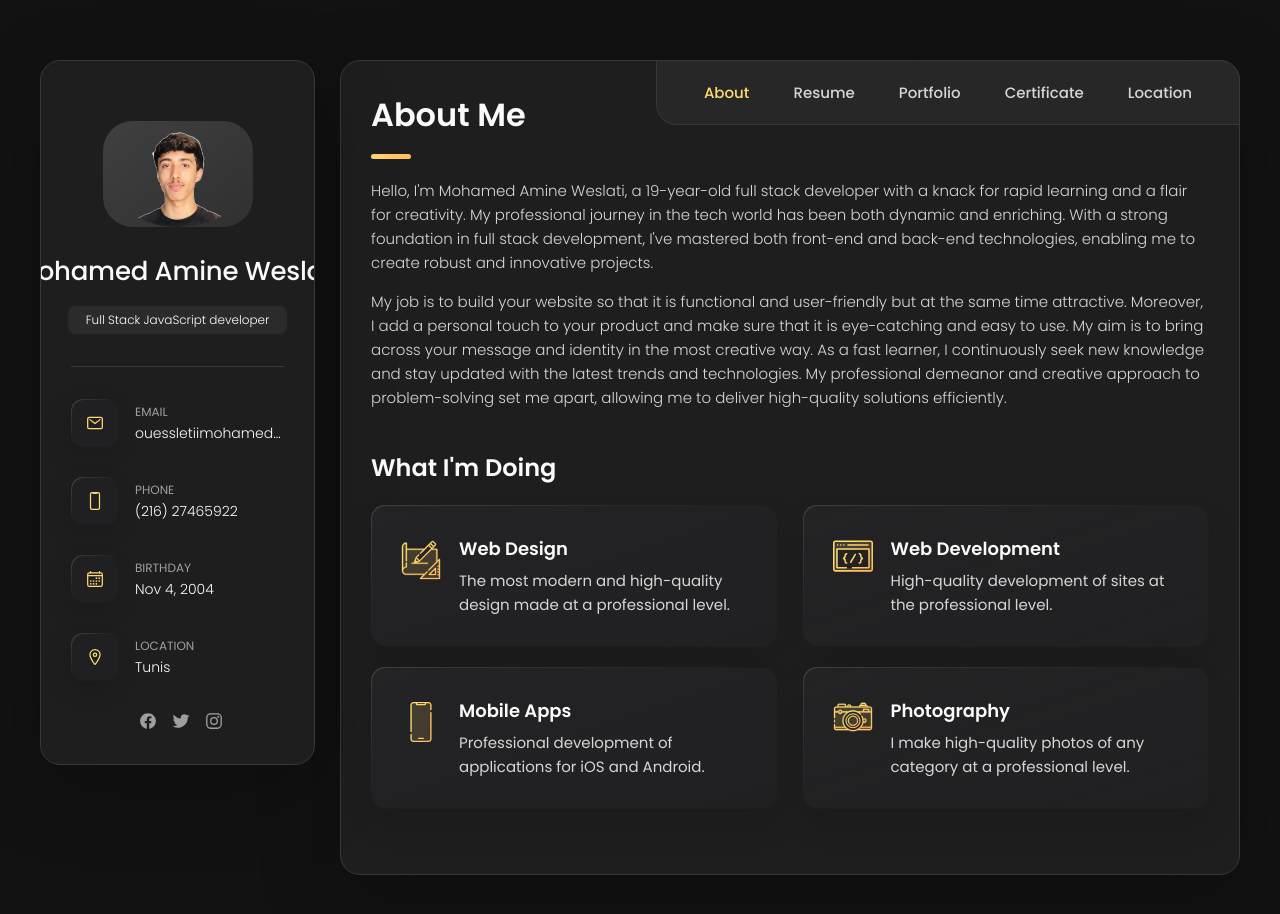
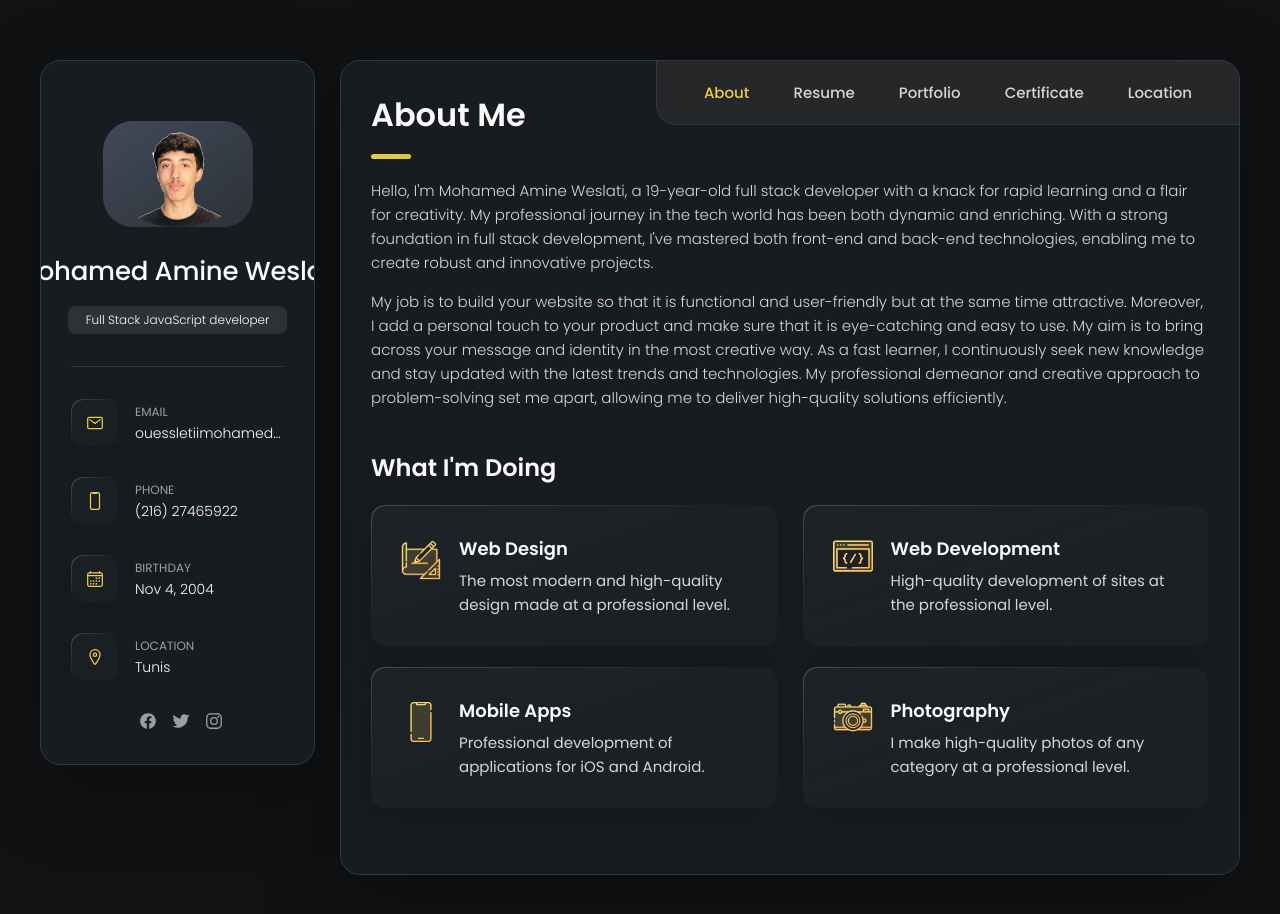
Before and after one commit to MohamedAmineOuessleti/My_Portfolio, a plain HTML site: page index.html in a window 1280 px wide. Drawn offline with nearby package versions, Linux system fonts and the light colour scheme.

Commit message:
change colors

```diff
--- a/assets/css/style.css
+++ b/assets/css/style.css
@@ -22,52 +22,52 @@
    */
 
   /* gradient */
-
   --bg-gradient-onyx: linear-gradient(
     to bottom right,
-    hsl(240, 1%, 25%) 3%,
-    hsl(0, 0%, 19%) 97%
+    hsl(220, 15%, 30%) 3%, /* Slate Gray */
+    hsl(210, 10%, 20%) 97% /* Charcoal Gray */
   );
   --bg-gradient-jet: linear-gradient(
     to bottom right,
-    hsla(240, 1%, 18%, 0.251) 0%,
-    hsla(240, 2%, 11%, 0) 100%
-  ), hsl(240, 2%, 13%);
+    hsla(220, 10%, 18%, 0.251) 0%, /* Transparent Slate Gray */
+    hsla(210, 15%, 10%, 0) 100% /* Transparent Charcoal */
+  ), hsl(210, 15%, 12%); /* Deep Charcoal */
   --bg-gradient-yellow-1: linear-gradient(
     to bottom right,
-    hsl(45, 100%, 71%) 0%,
-    hsla(36, 100%, 69%, 0) 50%
+    hsl(50, 80%, 60%) 0%, /* Soft Gold */
+    hsla(50, 70%, 55%, 0) 50% /* Transparent Soft Gold */
   );
   --bg-gradient-yellow-2: linear-gradient(
     135deg,
-    hsla(45, 100%, 71%, 0.251) 0%,
-    hsla(35, 100%, 68%, 0) 59.86%
-  ), hsl(240, 2%, 13%);
+    hsla(50, 80%, 60%, 0.251) 0%, /* Transparent Soft Gold */
+    hsla(50, 70%, 55%, 0) 59.86% /* More Transparent Soft Gold */
+  ), hsl(210, 15%, 12%); /* Deep Charcoal */
   --border-gradient-onyx: linear-gradient(
     to bottom right,
-    hsl(0, 0%, 25%) 0%,
-    hsla(0, 0%, 25%, 0) 50%
+    hsl(210, 15%, 30%) 0%, /* Slate Gray */
+    hsla(210, 15%, 30%, 0) 50% /* Transparent Slate Gray */
   );
   --text-gradient-yellow: linear-gradient(
     to right,
-    hsl(45, 100%, 72%),
-    hsl(35, 100%, 68%)
+    hsl(50, 80%, 60%), /* Soft Gold */
+    hsl(50, 70%, 55%) /* Slightly Darker Soft Gold */
   );
 
   /* solid */
 
-  --jet: hsl(0, 0%, 22%);
-  --onyx: hsl(240, 1%, 17%);
-  --eerie-black-1: hsl(240, 2%, 13%);
-  --eerie-black-2: hsl(240, 2%, 12%);
-  --smoky-black: hsl(0, 0%, 7%);
-  --white-1: hsl(0, 0%, 100%);
-  --white-2: hsl(0, 0%, 98%);
-  --orange-yellow-crayola: hsl(45, 100%, 72%);
-  --vegas-gold: hsl(45, 54%, 58%);
-  --light-gray: hsl(0, 0%, 84%);
-  --light-gray-70: hsla(0, 0%, 84%, 0.7);
-  --bittersweet-shimmer: hsl(0, 43%, 51%);
+  --jet: hsl(210, 15%, 22%); /* Charcoal */
+  --onyx: hsl(220, 10%, 20%); /* Dark Slate */
+  --eerie-black-1: hsl(210, 15%, 12%); /* Deep Charcoal */
+  --eerie-black-2: hsl(210, 15%, 11%); /* Slightly Darker Charcoal */
+  --smoky-black: hsl(210, 10%, 7%); /* Very Dark Charcoal */
+  --white-1: hsl(0, 0%, 100%); /* White */
+  --white-2: hsl(0, 0%, 98%); /* Off-White */
+  --orange-yellow-crayola: hsl(50, 80%, 60%); /* Soft Gold */
+  --vegas-gold: hsl(50, 60%, 50%); /* Muted Gold */
+  --light-gray: hsl(0, 0%, 84%); /* Light Gray */
+  --light-gray-70: hsla(0, 0%, 84%, 0.7); /* Semi-Transparent Light Gray */
+  --bittersweet-shimmer: hsl(0, 50%, 50%); /* Refined Red */
+
 
   /**
    * typography
```
